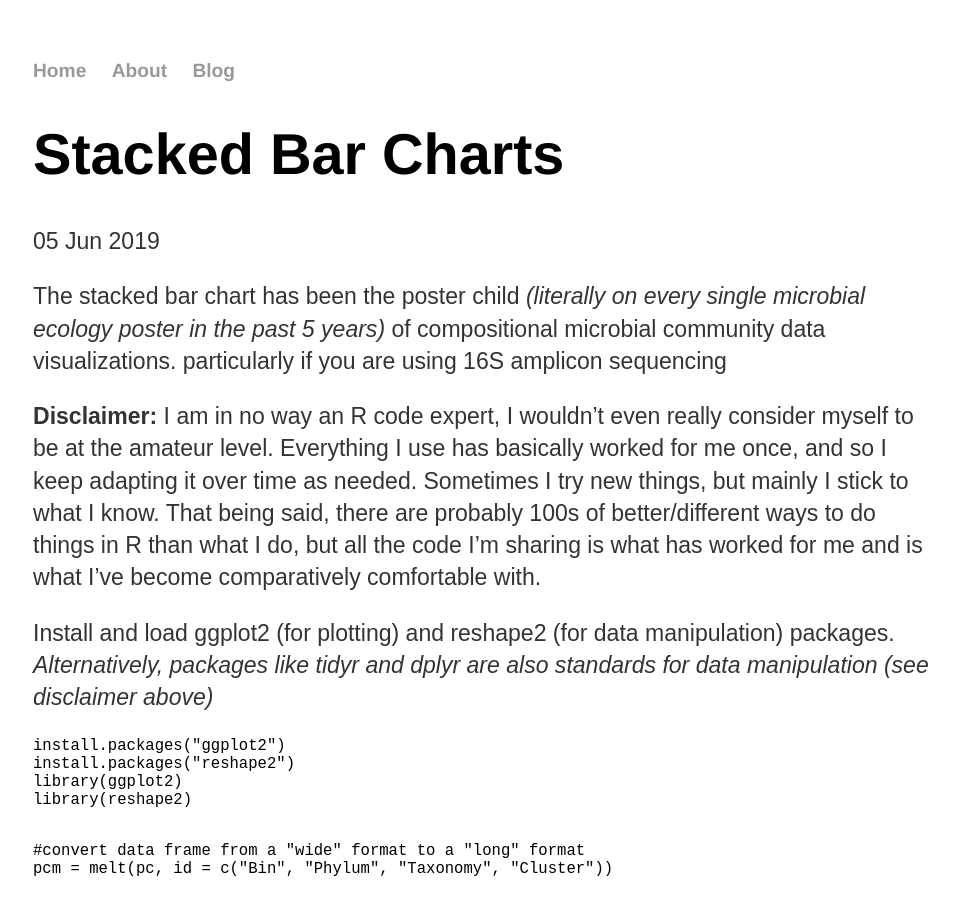
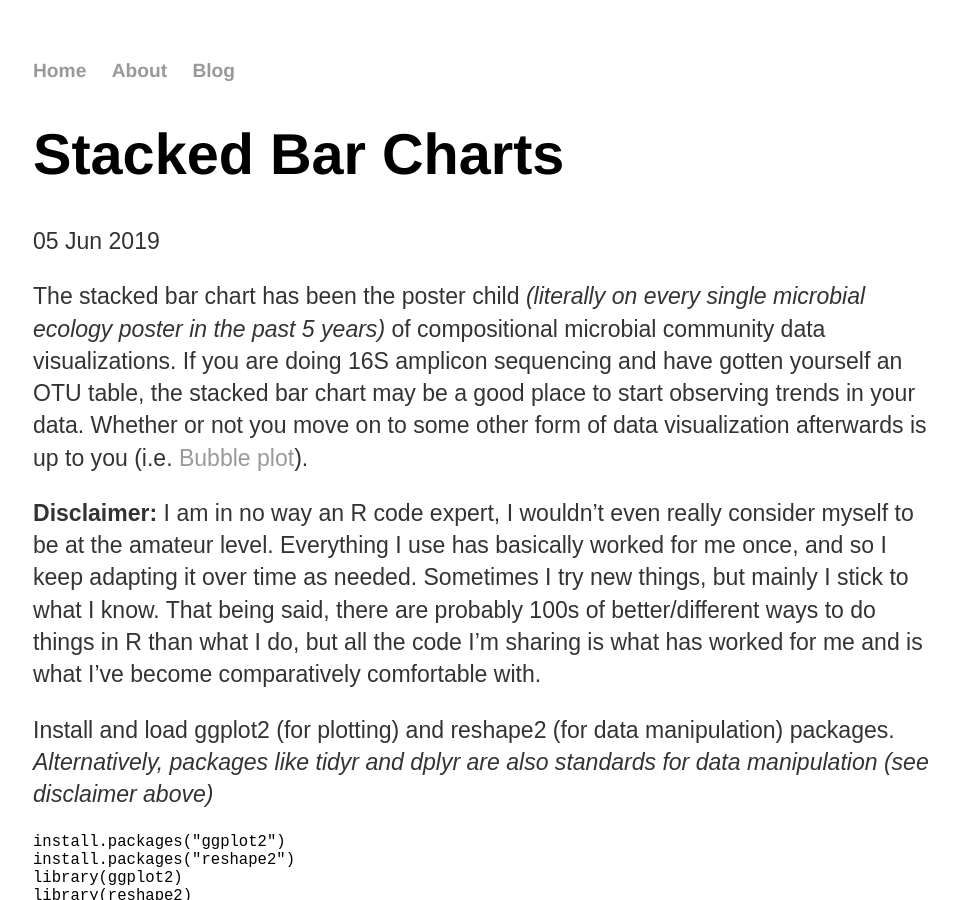
Before and after one commit to jkzorz/jkzorz.github.io, a Jekyll site: the page built from _posts/2019-06-05-stacked-bar-charts.md, in a window 1280 px wide and 900 px high. Shown: the whole window, without its empty margins (159-1118 px from the left). Built offline with Jekyll 4.4.1, drawn with Linux system fonts in a browser that asks for light colours.

Commit message:
Update 2019-06-05-stacked-bar-charts.md

```diff
--- a/_posts/2019-06-05-stacked-bar-charts.md
+++ b/_posts/2019-06-05-stacked-bar-charts.md
@@ -4,7 +4,7 @@ title: "Stacked Bar Charts"
 date: 2019-06-05
 ---
 
-The stacked bar chart has been the poster child <i>(literally on every single microbial ecology poster in the past 5 years)</i> of compositional microbial community data visualizations. particularly if you are using 16S amplicon sequencing
+The stacked bar chart has been the poster child <i>(literally on every single microbial ecology poster in the past 5 years)</i> of compositional microbial community data visualizations. If you are doing 16S amplicon sequencing and have gotten yourself an OTU table, the stacked bar chart may be a good place to start observing trends in your data. Whether or not you move on to some other form of data visualization afterwards is up to you (i.e. [Bubble plot](http://blog/Bubble)).
 
 <b> Disclaimer: </b> I am in no way an R code expert, I wouldn't even really consider myself to be at the amateur level. Everything I use has basically worked for me once, and so I keep adapting it over time as needed. Sometimes I try new things, but mainly I stick to what I know. That being said, there are probably 100s of better/different ways to do things in R than what I do, but all the code I'm sharing is what has worked for me and is what I've become comparatively comfortable with.
 
```
